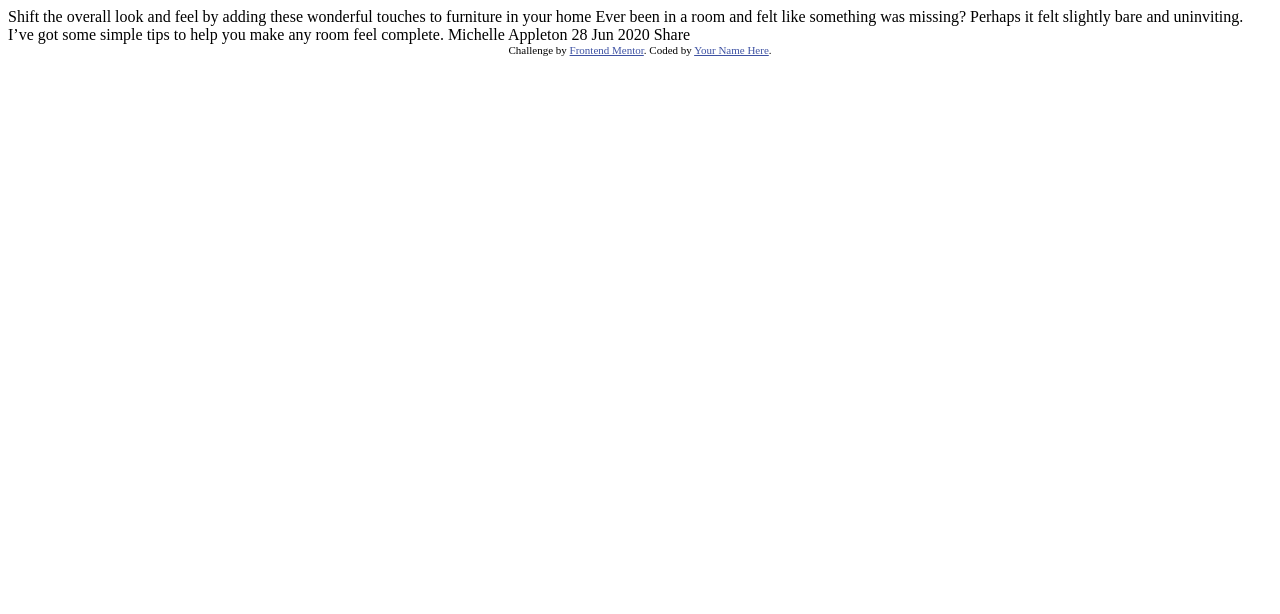
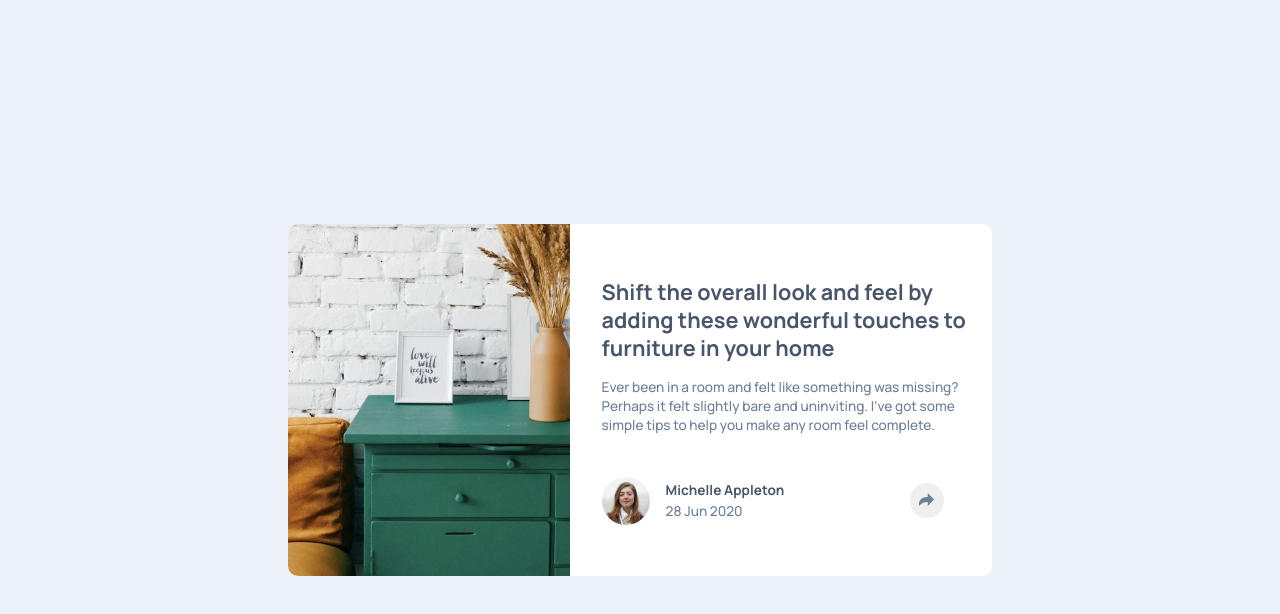
Before and after one commit to aviralsharma07/article-preview-component, a plain HTML site: page index.html in a window 1280 px wide. Drawn offline with Linux system fonts and the light colour scheme.

Commit message:
create article preview component

```diff
--- a/index.html
+++ b/index.html
@@ -1,36 +1,38 @@
 <!DOCTYPE html>
 <html lang="en">
-<head>
-  <meta charset="UTF-8">
-  <meta name="viewport" content="width=device-width, initial-scale=1.0"> <!-- displays site properly based on user's device -->
+  <head>
+    <meta charset="UTF-8" />
+    <meta name="viewport" content="width=device-width, initial-scale=1.0" />
+    <link rel="stylesheet" href="style.css" />
+    <script src="script.js" defer></script>
+    <link rel="icon" type="image/png" sizes="32x32" href="./images/favicon-32x32.png" />
+    <title>Article preview component</title>
+  </head>
+  <body>
+    <div class="card">
+      <section class="card__drawer-image"></section>
+      <section class="card__article-preview">
+        <h2 class="article-preview__heading">Shift the overall look and feel by adding these wonderful touches to furniture in your home</h2>
+        <p class="article-preview__description">Ever been in a room and felt like something was missing? Perhaps it felt slightly bare and uninviting. I’ve got some simple tips to help you make any room feel complete.</p>
+        <div class="article-preview__author">
+          <img src="./images/avatar-michelle.jpg" alt="Author-Image" class="author-image" />
+          <div class="author-details">
+            <p class="author-name">Michelle Appleton</p>
+            <p class="author-date">28 Jun 2020</p>
+          </div>
+          <div class="share-container">
+            <button class="share-button"><img src="./images/icon-share.svg" alt="Share-Image" /></button>
+            <div class="share-popup">
+              <p>SHARE</p>
+              <a href=""><img class="share-icon" src="./images/icon-facebook.svg" alt="Facebook-Icon" /></a>
+              <a href=""><img class="share-icon" src="./images/icon-twitter.svg" alt="Twitter-Icon" /></a>
+              <a href=""><img class="share-icon" src="./images/icon-pinterest.svg" alt="Pinterest-Icon" /></a>
+            </div>
+          </div>
+        </div>
+      </section>
+    </div>
 
-  <link rel="icon" type="image/png" sizes="32x32" href="./images/favicon-32x32.png">
-
-  <title>Frontend Mentor | Article preview component</title>
-
-  <!-- Feel free to remove these styles or customise in your own stylesheet 👍 -->
-  <style>
-    .attribution { font-size: 11px; text-align: center; }
-    .attribution a { color: hsl(228, 45%, 44%); }
-  </style>
-</head>
-<body>
-
-  Shift the overall look and feel by adding these wonderful
-  touches to furniture in your home
-
-  Ever been in a room and felt like something was missing? Perhaps
-  it felt slightly bare and uninviting. I’ve got some simple tips
-  to help you make any room feel complete.
-
-  Michelle Appleton
-  28 Jun 2020
-
-  Share
-
-  <div class="attribution">
-    Challenge by <a href="https://www.frontendmentor.io?ref=challenge" target="_blank">Frontend Mentor</a>.
-    Coded by <a href="#">Your Name Here</a>.
-  </div>
-</body>
+    <!-- <div class="attribution">Challenge by <a href="https://www.frontendmentor.io?ref=challenge" target="_blank">Frontend Mentor</a>. Coded by <a href="#">Your Name Here</a>.</div> -->
+  </body>
 </html>
--- /dev/null
+++ b/script.js
@@ -0,0 +1,14 @@
+const shareButton = document.querySelector(".share-button");
+const sharePopup = document.querySelector(".share-popup");
+
+shareButton.addEventListener("click", () => {
+  sharePopup.classList.toggle("show-popup");
+  shareButton.style.backgroundColor = "hsl(212, 23%, 69%)";
+});
+
+// Close the popup when clicking outside of it
+document.addEventListener("click", (event) => {
+  if (!shareButton.contains(event.target) && !sharePopup.contains(event.target)) {
+    sharePopup.classList.remove("show-popup");
+  }
+});
--- /dev/null
+++ b/style.css
@@ -0,0 +1,287 @@
+@import url("https://fonts.googleapis.com/css2?family=Manrope:wght@500;700&display=swap");
+
+:root {
+  --very-dark-grayish-blue: hsl(217, 19%, 35%);
+  --desaturated-dark-blue: hsl(214, 17%, 51%);
+  --grayish-blue: hsl(212, 23%, 69%);
+  --light-grayish-blue: hsl(210, 46%, 95%);
+}
+
+* {
+  padding: 0;
+  margin: 0;
+  box-sizing: border-box;
+  font-family: "Manrope", sans-serif;
+}
+
+body {
+  height: 100vh;
+  background-color: var(--light-grayish-blue);
+  display: flex;
+  justify-content: center;
+  align-items: center;
+}
+
+.card {
+  /* border: 2px solid black; */
+  border-radius: 10px;
+  width: 90vw;
+  height: 66vh;
+  background-color: white;
+  display: flex;
+  flex-direction: column;
+}
+
+/** ###### STYLING CARD DRAWER IMAGE ###### **/
+
+.card__drawer-image {
+  width: 100%;
+  height: 40%;
+  border-radius: 10px 10px 0 0;
+  /* border: 2px solid yellow; */
+  background-image: url(./images/drawers.jpg);
+  background-size: cover;
+  background-repeat: no-repeat;
+}
+
+/** ###### STYLING CARD PREVIEW SECTION ###### **/
+
+.card__article-preview {
+  width: 100%;
+  /* border: 1px solid red; */
+  display: flex;
+  flex-direction: column;
+  justify-content: center;
+  align-items: center;
+}
+
+/** ###### STYLING CARD PREVIEW SECTION HEADING ###### **/
+
+.card__article-preview .article-preview__heading {
+  font-size: 1.1rem;
+  font-weight: 700;
+  color: var(--very-dark-grayish-blue);
+  margin: 2.5rem 1rem 1.5rem 1rem;
+  max-width: 25ch;
+  line-height: 1.4;
+  /* border: 2px solid cyan; */
+}
+
+/** ###### STYLING CARD PREVIEW SECTION PARAGRAPH DESCRIPTION ###### **/
+
+.card__article-preview .article-preview__description {
+  /* border: 2px solid green; */
+  font-size: 0.9rem;
+  font-weight: 500;
+  color: var(--desaturated-dark-blue);
+  margin: 0 1rem 1rem 1rem;
+  max-width: 32ch;
+  line-height: 1.4;
+}
+
+/** ###### STYLING CARD PREVIEW SECTION AUTHOR DETAILS ###### **/
+
+.article-preview__author {
+  /* border: 2px solid darkblue; */
+  width: 100%;
+  display: flex;
+  align-items: center;
+  padding: 1rem 1.5rem 1rem 1.5rem;
+  position: relative;
+}
+
+.article-preview__author .author-image {
+  /* border: 2px solid yellow; */
+  width: 3rem;
+  height: 3rem;
+  border-radius: 50%;
+}
+
+.article-preview__author .author-details {
+  /* border: 2px solid pink; */
+  margin-left: 1rem;
+  display: flex;
+  flex-direction: column;
+  line-height: 1.5;
+}
+
+.author-details .author-name {
+  font-size: 0.85rem;
+  font-weight: 700;
+  color: var(--very-dark-grayish-blue);
+}
+
+.author-details .author-date {
+  font-size: 0.85rem;
+  font-weight: 500;
+  color: var(--desaturated-dark-blue);
+}
+
+.share-container {
+  margin-left: auto;
+  display: flex;
+  align-items: center;
+  justify-content: flex-end;
+  padding: 1rem;
+  position: relative;
+}
+
+.share-button {
+  width: 2.15rem;
+  height: 2.15rem;
+  border-radius: 50%;
+  border: none;
+  cursor: pointer;
+  position: relative;
+  z-index: 2;
+}
+
+.share-popup {
+  position: absolute;
+  background-color: var(--very-dark-grayish-blue);
+  display: flex;
+  justify-content: flex-start;
+  align-items: center;
+  border-radius: 0 0 10px 10px;
+  width: 21.6rem;
+  height: 6rem;
+  padding: 2rem;
+  right: -1.5rem;
+  top: -1rem; /* Adjust the distance from the button */
+  visibility: hidden;
+  transition: all 0.1s ease-in-out;
+}
+
+.share-popup p {
+  color: white;
+  font-size: 1.2rem;
+  letter-spacing: 1.5px;
+  margin-left: 0.5rem;
+  margin-right: 0.5rem;
+}
+
+.share-icon {
+  display: block;
+  width: 1.3rem;
+  height: 1.3rem;
+  margin: 0 0.5rem 0 0.5rem;
+  cursor: pointer;
+}
+
+.show-popup {
+  visibility: visible;
+}
+
+/**! ######################## MEIDIA QUERIES ######################## !**/
+
+@media (min-width: 413px) {
+  .card {
+    border-radius: 10px;
+    width: 55vw;
+    height: 44vh;
+    background-color: white;
+    flex-direction: row;
+    justify-content: center;
+    align-items: center;
+  }
+
+  /** ###### STYLING CARD DRAWER IMAGE ###### **/
+
+  .card__drawer-image {
+    width: 40%;
+    height: 100%;
+    border-radius: 10px 0 0 10px;
+    background-image: url(./images/drawers.jpg);
+    background-size: cover;
+    background-repeat: no-repeat;
+  }
+
+  /** ###### STYLING CARD PREVIEW SECTION ###### **/
+
+  .card__article-preview {
+    width: 60%;
+    height: 100%;
+    display: flex;
+    flex-direction: column;
+    align-items: flex-start;
+  }
+
+  /** ###### STYLING CARD PREVIEW SECTION HEADING ###### **/
+
+  .card__article-preview .article-preview__heading {
+    font-size: 1.35rem;
+    font-weight: 700;
+    color: var(--very-dark-grayish-blue);
+    margin: 1.75rem auto 1rem 2rem;
+    max-width: 26ch;
+    line-height: 1.3;
+  }
+
+  /** ###### STYLING CARD PREVIEW SECTION PARAGRAPH DESCRIPTION ###### **/
+
+  .card__article-preview .article-preview__description {
+    font-size: 0.85rem;
+    font-weight: 500;
+    margin: 0rem auto 1rem 2rem;
+    color: var(--desaturated-dark-blue);
+    max-width: 44ch;
+    line-height: 1.4;
+  }
+
+  /** ###### STYLING CARD PREVIEW SECTION AUTHOR DETAILS ###### **/
+
+  .article-preview__author {
+    padding: 1rem 2rem 1rem 2rem;
+  }
+
+  /** ###### STYLING SHARE POPUP ###### **/
+
+  .share-popup::before {
+    content: "";
+    position: absolute;
+    top: 3rem; /* Adjust the distance from the top of the popup */
+    left: calc(50% - 10px); /* Center the arrow horizontally */
+    border-width: 10px; /* Adjust the size of the arrow */
+    border-style: solid;
+    border-color: transparent transparent var(--very-dark-grayish-blue); /* Arrow color */
+    transform: rotate(180deg);
+  }
+
+  .share-container .share-popup {
+    /* visibility: hidden; */
+    position: absolute;
+    width: 12rem;
+    height: 3rem;
+    top: -3.5rem; /* Adjust the distance from the button */
+    border-radius: 10px;
+    padding: 1rem;
+    z-index: 1;
+    display: flex;
+    justify-content: center;
+    align-items: center;
+  }
+
+  .share-popup p {
+    color: white;
+    font-size: 0.85rem;
+    letter-spacing: 1.5px;
+    margin-left: 0.5rem;
+  }
+
+  .share-icon {
+    display: block;
+    width: 1rem;
+    height: 1rem;
+    margin: 0 0.5rem 0 0.5rem;
+    cursor: pointer;
+  }
+
+  .share-popup {
+    left: 50%;
+    transform: translateX(-50%);
+  }
+
+  .show-popup {
+    visibility: visible;
+  }
+}
```
Also changed, not shown: screenshots/desktop-img.png (added), screenshots/mobile-img.png (added), 2 other files.
